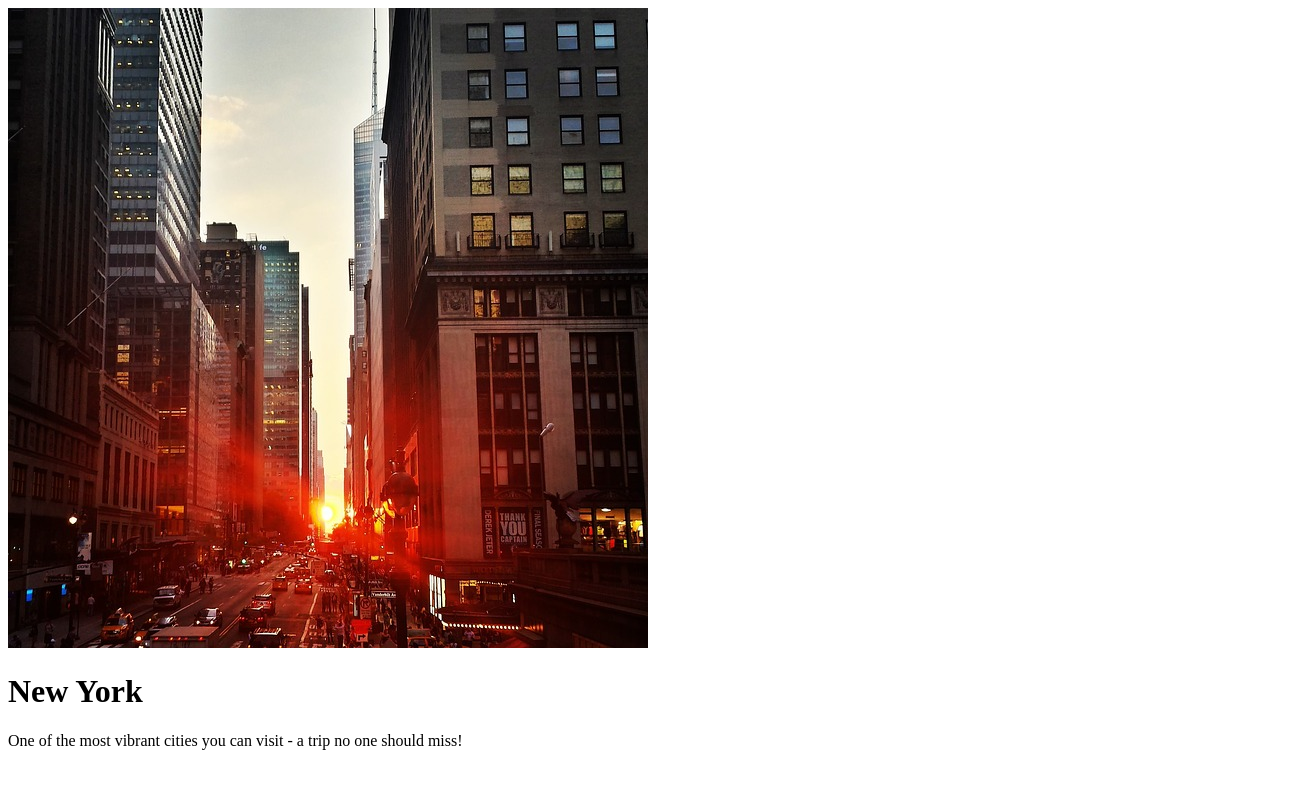
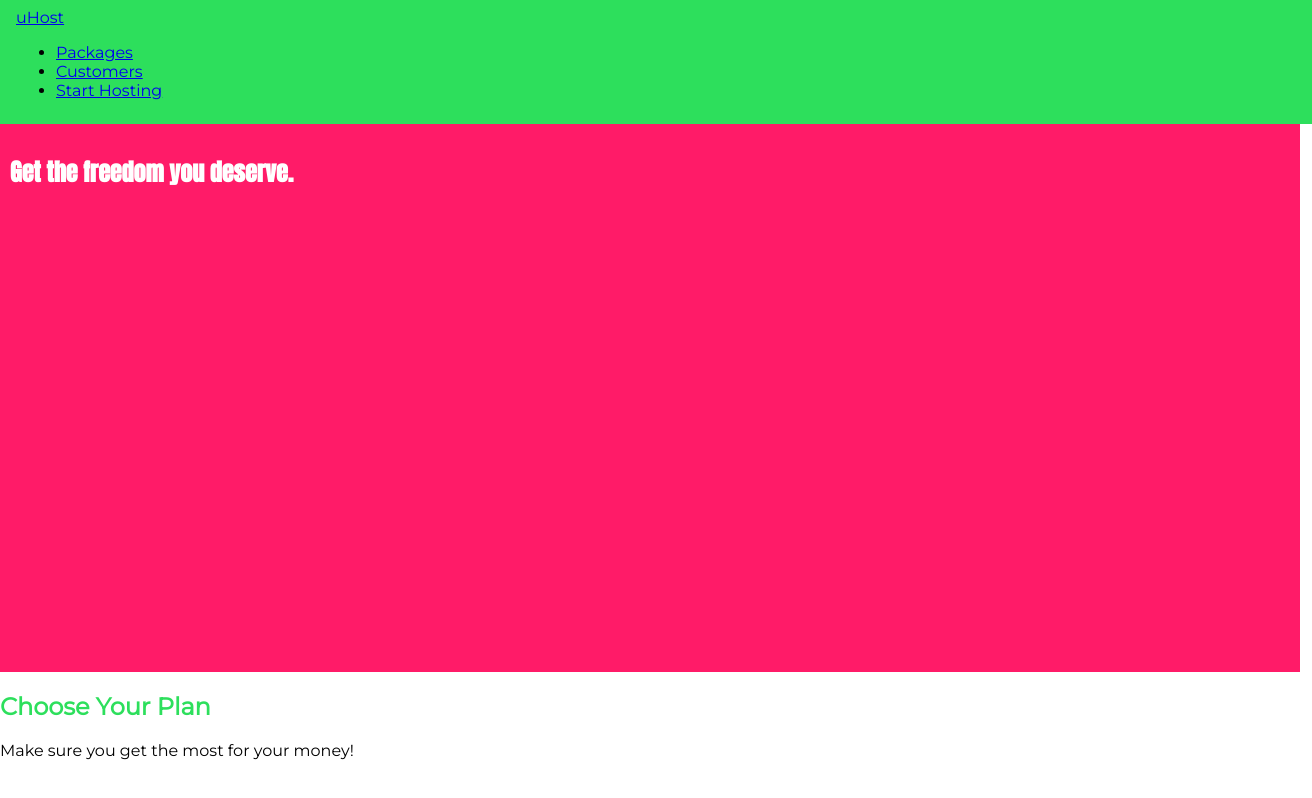
Before and after one commit to JJUUNN0/projetoCSS, a plain HTML site: page index.html in a window 1280 px wide. Shown: the whole page, 1312 px wide, since content can reach past the window. Drawn offline with Linux system fonts and the light colour scheme.

Commit message:
header added to the project

```diff
--- a/code.css
+++ /dev/null
@@ -1,38 +0,0 @@
-body {
-  font-family: "Montserrat", sans-serif;
-}
-
-.destination {
-  box-sizing: border-box;
-  width: 320px;
-  height: 420px;
-  margin: 20px auto;
-  border: 1px solid #aaa;
-  box-shadow: 1px 1px 5px rgba(0, 0, 0, 0.5);
-  cursor: pointer;
-  transition: background-color 400ms ease-out;
-}
-
-.destination:hover,
-.destination:active {
-  background-color: #fa923f;
-  color: white;
-}
-
-.thumbnail {
-  width: 100%;
-  height: 300px;
-  overflow: hidden;
-}
-
-.thumbnail img {
-  width: 100%;
-}
-
-.content {
-  text-align: center;
-}
-
-.content h1 {
-  margin: 10px 0;
-}
--- a/index.html
+++ b/index.html
@@ -3,22 +3,44 @@
 
 <head>
     <meta charset="UTF-8">
-    <meta name="viewport" content="width=device-width, initial-scale=1.0">
     <meta http-equiv="X-UA-Compatible" content="ie=edge">
-    <title>CSS Course</title>
-    <link href="https://fonts.googleapis.com/css?family=Montserrat" rel="stylesheet">
+    <title>uHost</title>
+    <link rel="shortcut icon" href="favicon.png">
+    <link href="https://fonts.googleapis.com/css2?family=Anton&display=swap" rel="stylesheet">
+    <link href="https://fonts.googleapis.com/css2?family=Montserrat:ital,wght@0,400;1,200&display=swap" rel="stylesheet">
+    <link rel="stylesheet" href="main.css">
 </head>
 
 <body>
-    <div class="destination">
-        <div class="thumbnail">
-            <img src="new-york.jpg" alt="Sunset in New York">
+    <header class="main-header">
+        <div>
+            <a href="index.html">
+                uHost
+            </a>
         </div>
-        <div class="content">
-            <h1>New York</h1>
-            <p>One of the most vibrant cities you can visit - a trip no one should miss!</p>
-        </div>
-    </div>
+        <nav class="main-nav">
+            <ul class="main-nav__items">
+                <li class="main-nav__item">
+                    <a href="packages/index.html">Packages</a>
+                </li>
+                <li class="main-nav__item">
+                    <a href="customers/index.html">Customers</a>
+                </li>
+                <li class="main-nav__item">
+                    <a href="start-hosting/index.html">Start Hosting</a>
+                </li>
+            </ul>
+        </nav>
+    </header>
+        <section id="product-overview">
+            <h1>Get the freedom you deserve.</h1>
+        </section>
+        <section id="plans">
+            <h1 class="section-title">Choose Your Plan</h1>
+            <p>Make sure you get the most for your money!</p>
+        </section>
+        </section>
+    </main>
 </body>
 
 </html>
--- /dev/null
+++ b/main.css
@@ -0,0 +1,34 @@
+head {
+    box-sizing: border-box;
+}
+
+body {
+    font-family: 'Montserrat', sans-serif;
+    margin: 0;
+}
+
+#product-overview {
+    background: #ff1b68;
+    width: 100%;
+    height: 528px;
+    padding: 10px;
+}
+
+.section-title {
+    color: #2ddf5c;
+}
+
+#product-overview h1 {
+    color: white;
+    font-family: 'Anton', sans-serif;
+}
+
+/* h1 {
+    font-family: sans-serif;
+} */
+
+.main-header {
+    width: 100%;
+    background-color: #2ddf5c;
+    padding: 8px 16px;
+}
```
Also changed, not shown: favicon.png (added), new-york.jpg (deleted).
